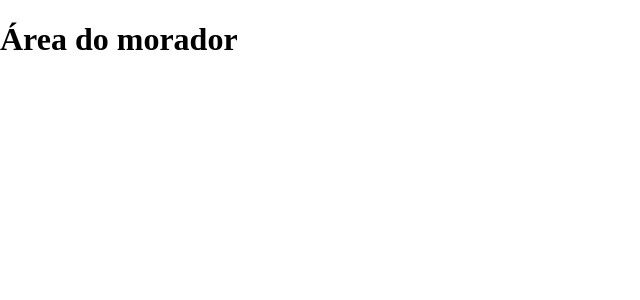
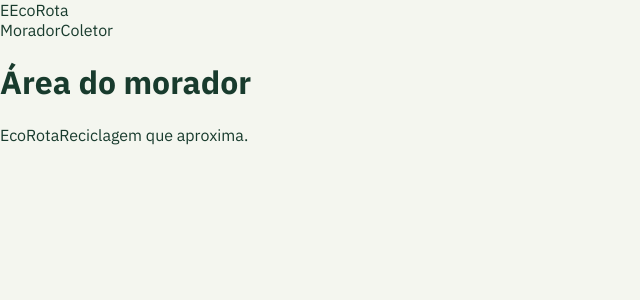
Before and after one commit to InteliJR/trainee2026-2, a React (Vite) app in the folder frontend/: page /morador in a window 1280 px wide. Shown: the top 300 px of the page, without its empty margins (0-640 px from the left). Built offline with nearby package versions, Linux system fonts and the light colour scheme.

Commit message:
feat: adicionar layout base e navegação

```diff
--- a/frontend/index.html
+++ b/frontend/index.html
@@ -4,6 +4,12 @@
     <meta charset="UTF-8" />
     <meta name="viewport" content="width=device-width, initial-scale=1.0" />
     <meta name="theme-color" content="#f4f6ef" />
+    <link rel="preconnect" href="https://fonts.googleapis.com" />
+    <link rel="preconnect" href="https://fonts.gstatic.com" crossorigin />
+    <link
+      href="https://fonts.googleapis.com/css2?family=IBM+Plex+Sans:wght@400;500;600;700&family=Space+Grotesk:wght@400;500;600;700&display=swap"
+      rel="stylesheet"
+    />
     <title>EcoRota</title>
   </head>
   <body>
--- /dev/null
+++ b/frontend/src/components/layout/Footer.tsx
@@ -0,0 +1,8 @@
+export default function Footer() {
+  return (
+    <footer className="site-footer">
+      <span>EcoRota</span>
+      <span>Reciclagem que aproxima.</span>
+    </footer>
+  )
+}
--- /dev/null
+++ b/frontend/src/components/layout/Header.tsx
@@ -0,0 +1,18 @@
+import { NavLink } from 'react-router-dom'
+
+export default function Header() {
+  return (
+    <header className="site-header">
+      <NavLink className="site-brand" to="/morador" aria-label="EcoRota, início">
+        <span className="site-brand__mark" aria-hidden="true">
+          E
+        </span>
+        <span>EcoRota</span>
+      </NavLink>
+      <nav className="site-nav" aria-label="Navegação principal">
+        <NavLink to="/morador">Morador</NavLink>
+        <NavLink to="/coletor">Coletor</NavLink>
+      </nav>
+    </header>
+  )
+}
--- /dev/null
+++ b/frontend/src/components/layout/Layout.tsx
@@ -0,0 +1,15 @@
+import { Outlet } from 'react-router-dom'
+import Footer from './Footer'
+import Header from './Header'
+
+export default function Layout() {
+  return (
+    <div className="app-shell">
+      <Header />
+      <main className="app-content">
+        <Outlet />
+      </main>
+      <Footer />
+    </div>
+  )
+}
--- a/frontend/src/routes/index.tsx
+++ b/frontend/src/routes/index.tsx
@@ -1,8 +1,12 @@
 import { createBrowserRouter, Navigate } from 'react-router-dom'
+import Layout from '../components/layout/Layout'
 import ColetorHome from '../pages/coletor/ColetorHome'
 import MoradorHome from '../pages/morador/MoradorHome'
 
 export const router = createBrowserRouter([
+  {
+    element: <Layout />,
+    children: [
       {
         path: '/',
         element: <Navigate to="/morador" replace />,
@@ -15,4 +19,6 @@ export const router = createBrowserRouter([
         path: '/coletor',
         element: <ColetorHome />,
       },
+    ],
+  },
 ])
--- a/frontend/src/styles/global.css
+++ b/frontend/src/styles/global.css
@@ -1,7 +1,39 @@
+@import url('https://fonts.googleapis.com/css2?family=IBM+Plex+Sans:wght@400;500;600;700&family=Space+Grotesk:wght@400;500;600;700&display=swap');
+
+:root {
+  font-family: 'IBM Plex Sans', sans-serif;
+  color: #183b2d;
+  background: #f4f6ef;
+  font-synthesis: none;
+  text-rendering: optimizeLegibility;
+
+  --color-forest: #183b2d;
+  --color-leaf: #4c8a53;
+  --color-sage: #a9c69a;
+  --color-moss: #dce8d1;
+  --color-paper: #f4f6ef;
+  --color-ink: #183b2d;
+  --font-display: 'Space Grotesk', sans-serif;
+  --font-body: 'IBM Plex Sans', sans-serif;
+}
+
 * {
   box-sizing: border-box;
 }
 
 body {
   margin: 0;
+  min-width: 320px;
+  min-height: 100vh;
+  font-family: var(--font-body);
 }
+
+button,
+a {
+  color: inherit;
+  font: inherit;
+}
+
+a {
+  text-decoration: none;
+}
```
Lines whose indentation alone changed are shown as unchanged.
